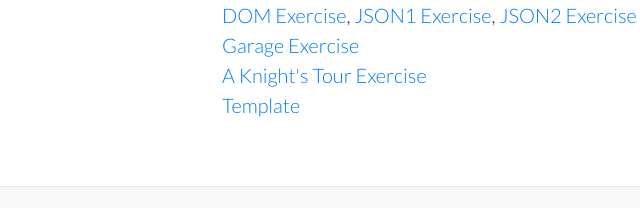
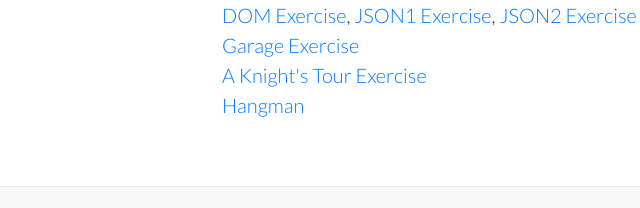
Before and after one commit to LeonSelby/LeonSelby.github.io, a website: page projects.html in a window 1280 px wide. Shown: the part 1338-1546 px from the top of the page, 433-1073 px from the left. Drawn offline with Linux system fonts and the light colour scheme.

Commit message:
web updated

```diff
--- a/projects.html
+++ b/projects.html
@@ -120,7 +120,7 @@
             <a target="_blank" href="JavaScript%20Exercises/JSON%202.html">JSON2 Exercise</a><br>
             <a target="_blank" href="JavaScript%20Exercises/Garage.html">Garage Exercise</a><br>
             <a target="_blank" href="JavaScript%20Exercises/knight.html">A Knight's Tour Exercise</a><br>
-            <a target="_blank" href="JavaScript%20Exercises/FridayTask/template.html">Template</a><br>
+            <a target="_blank" href="JavaScript%20Exercises/FridayTask/hangman.html">Hangman</a><br>
 
           </p>
         </div>
```
